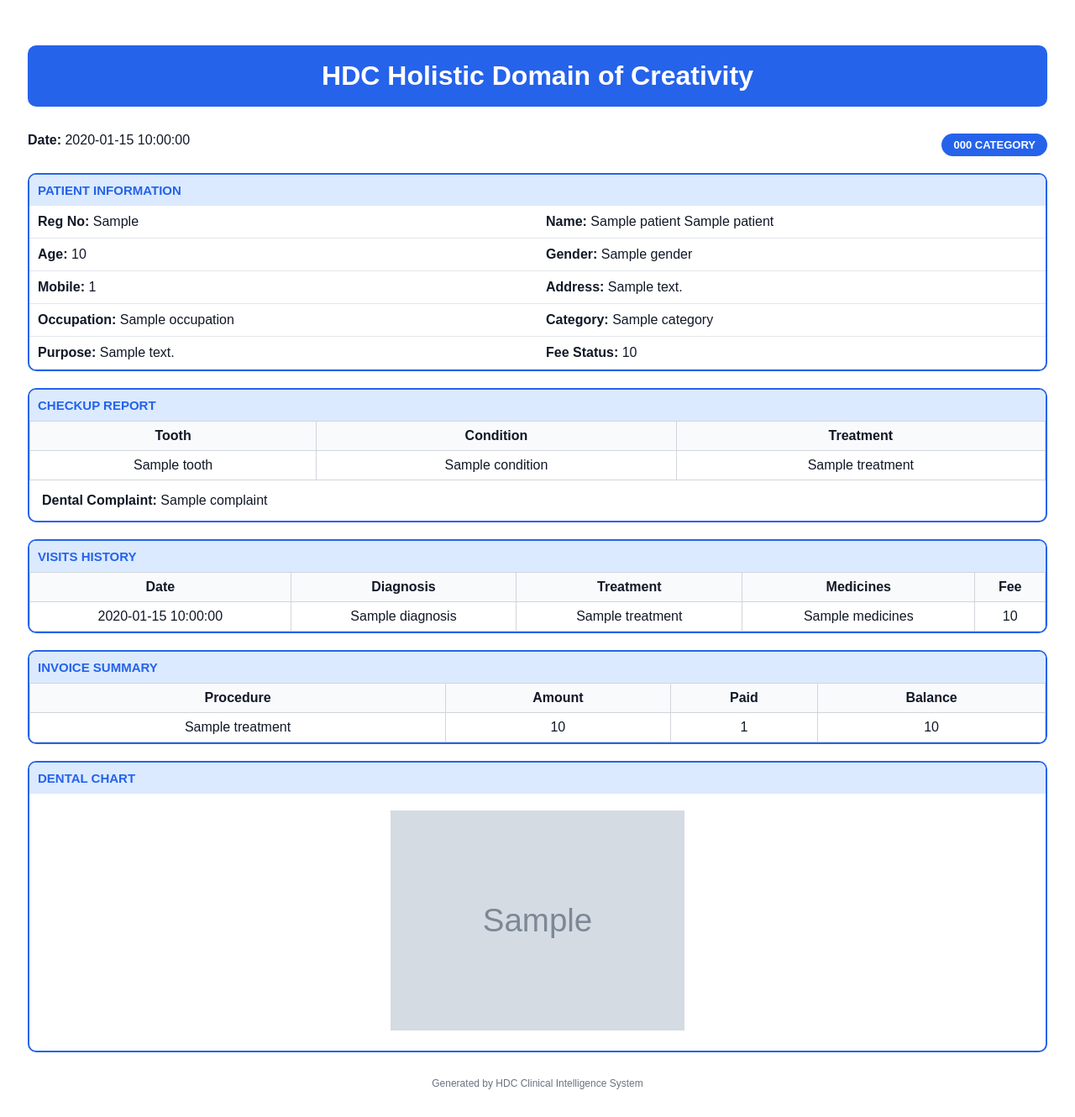
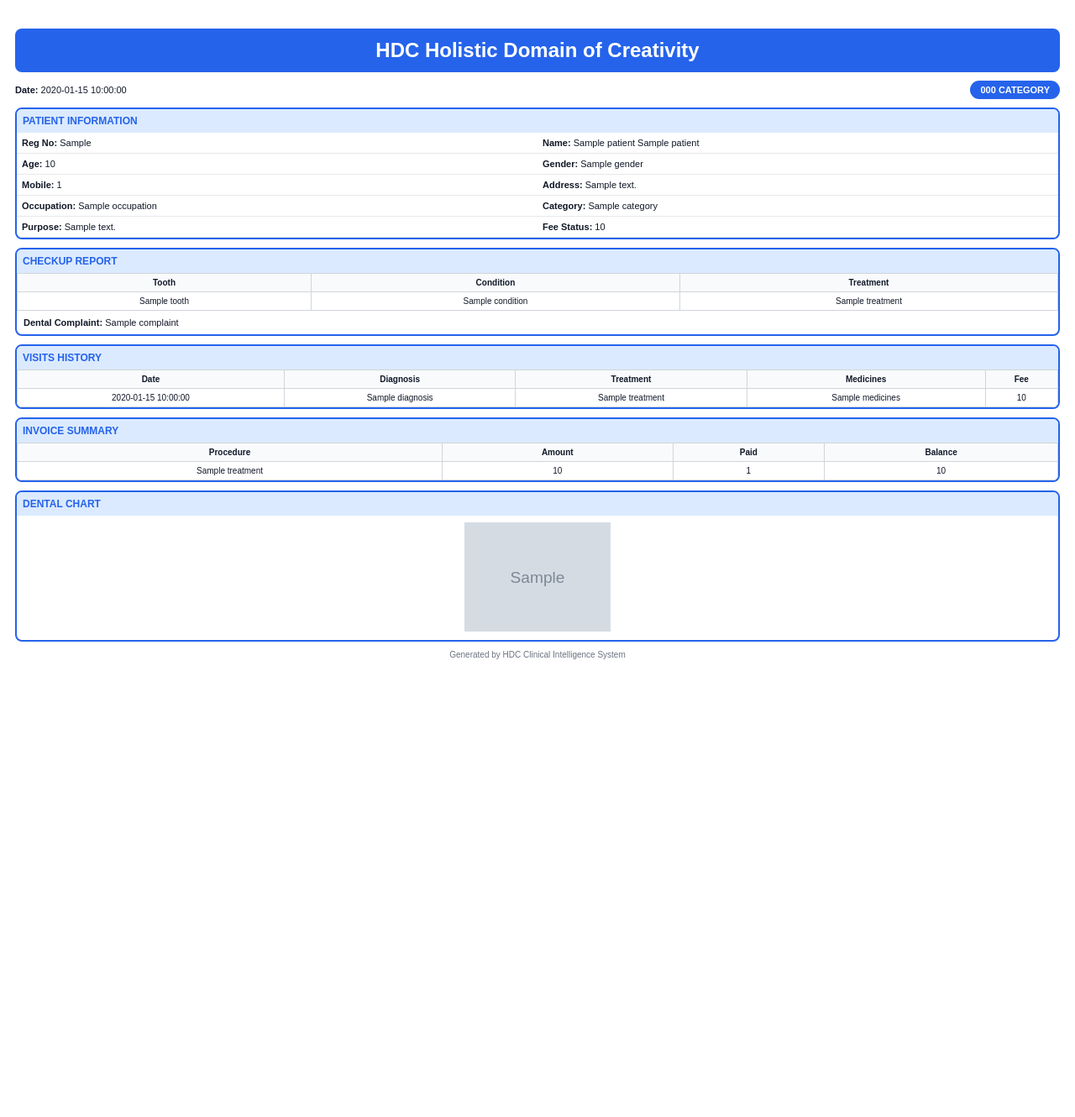
Before and after one commit to khabeerilham1-creator/pis-backend-clean-new, a Python web app: template app/templates/report.html in a window 1280 px wide. Shown: the whole page at 84% size. After the commit the page ends 785 px from the top, so only its background shows below. Run offline with Jinja, Linux system fonts and the light colour scheme; the template is opened without the code that fills it: most values are stand-ins (such as "Sample title", 1, 10 or a date in 2020); grey boxes marked "Sample" are stand-in pictures.

Commit message:
optimized single page patient pdf report

```diff
--- a/app/templates/report.html
+++ b/app/templates/report.html
@@ -24,54 +24,63 @@
 
 <style>
 
+@page{
+    size:A4;
+    margin:10px;
+}
+
 body{
     font-family:Arial;
-    padding:25px;
+    padding:10px;
     color:#111827;
+    font-size:11px;
 }
 
 h1{
     text-align:center;
     color:white;
     background:{{primary}};
-    padding:18px;
-    border-radius:10px;
+    padding:12px;
+    border-radius:8px;
+    font-size:24px;
+    margin-bottom:10px;
 }
 
 .patient-badge{
     background:{{primary}};
     color:white;
     display:inline-block;
-    padding:6px 14px;
+    padding:5px 12px;
     border-radius:30px;
-    font-size:13px;
+    font-size:11px;
     font-weight:bold;
-    margin-top:10px;
 }
 
 .section{
     border:2px solid {{primary}};
-    margin-top:20px;
-    border-radius:10px;
+    margin-top:10px;
+    border-radius:8px;
     overflow:hidden;
+    page-break-inside:avoid;
 }
 
 .title{
     background:{{light}};
     color:{{primary}};
-    padding:10px;
+    padding:7px;
     font-weight:bold;
-    font-size:15px;
+    font-size:12px;
 }
 
 table{
     width:100%;
     border-collapse:collapse;
+    font-size:10px;
 }
 
 td, th{
     border:1px solid #d1d5db;
-    padding:8px;
+    padding:5px;
     text-align:center;
 }
 
@@ -81,11 +90,13 @@ th{
 
 .chart{
     text-align:center;
-    padding:20px;
+    padding:8px;
 }
 
 .chart img{
-    width:350px;
+    width:220px;
+    max-height:130px;
+    object-fit:contain;
 }
 
 .info-grid{
@@ -94,15 +105,19 @@ th{
 }
 
 .info-item{
-    padding:10px;
+    padding:6px;
     border-bottom:1px solid #e5e7eb;
 }
 
 .footer{
-    margin-top:30px;
+    margin-top:10px;
     text-align:center;
     color:#6b7280;
-    font-size:12px;
+    font-size:10px;
+}
+
+.small-space{
+    margin-top:8px;
 }
 
 </style>
@@ -115,7 +130,12 @@ th{
 HDC Holistic Domain of Creativity
 </h1>
 
-<div style="display:flex;justify-content:space-between;align-items:center;">
+<div style="
+display:flex;
+justify-content:space-between;
+align-items:center;
+margin-bottom:8px;
+">
 
 <div>
 <b>Date:</b> {{date}}
@@ -221,7 +241,7 @@ No checkup data
 
 </table>
 
-<div style="padding:15px;">
+<div style="padding:8px;">
 <b>Dental Complaint:</b>
 {{checkups[0].complaint if checkups else ""}}
 </div>
```
